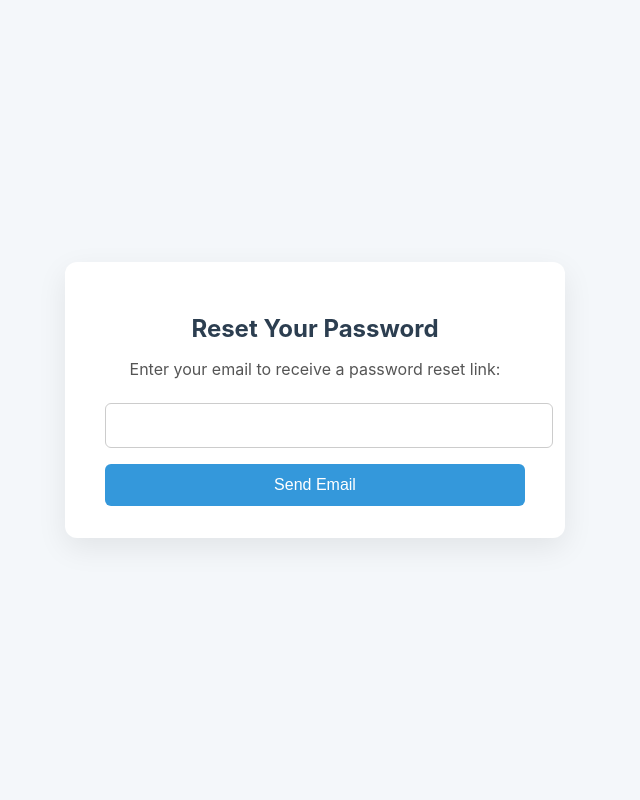
After one commit to alisha-malik/VenueBooker, a Django app: page /reset_password/ in a window 1280 px wide. The commit adds this page. Shown: the whole page, without its empty margins (325-965 px from the left). Run offline with Django 5.2, Linux system fonts and the light colour scheme.

Commit message:
Adding the functionality for reseting password at login page.

```diff
--- a/VB/urls.py
+++ b/VB/urls.py
@@ -4,6 +4,7 @@ URL configuration for VB project.
 The `urlpatterns` list routes URLs to views. For more information please see:
     https://docs.djangoproject.com/en/5.1/topics/http/urls/
 """
+from django.contrib.auth import views as auth_views
 from django.contrib import admin
 from django.urls import path, include
 from django.conf import settings
@@ -12,6 +13,11 @@ from django.conf.urls.static import static
 urlpatterns = [
     path('admin/', admin.site.urls),
     path('users/', include('users.urls')),
+
+    path('reset_password/', auth_views.PasswordResetView.as_view(template_name="users/password_reset_form.html"), name='password_reset'),
+    path('reset_password_sent/', auth_views.PasswordResetDoneView.as_view(template_name="users/password_reset_done.html"), name='password_reset_done'),
+    path('reset/<uidb64>/<token>/', auth_views.PasswordResetConfirmView.as_view(template_name="users/password_reset_confirm.html"), name='password_reset_confirm'),
+    path('reset_password_complete/', auth_views.PasswordResetCompleteView.as_view(template_name="users/password_reset_complete.html"), name='password_reset_complete'),
 ]
 
 # used to store media files during deployment
--- a/users/templates/users/login.html
+++ b/users/templates/users/login.html
@@ -182,6 +182,11 @@
         <input type="password" id="password" name="password" required placeholder=" ">
         <label for="password">Password</label>
       </div>
+
+      <div style="text-align:right; margin-top:-10px; margin-bottom:15px;">
+        <a href="{% url 'password_reset' %}" style="font-size:0.9rem; color:#3498db;">Forgot Password?</a>
+      </div>
+
       <div class="form-group">
         <select name="user_type" required>
           <option value="Client">Client</option>
--- /dev/null
+++ b/users/templates/users/password_reset_form.html
@@ -0,0 +1,76 @@
+<!DOCTYPE html>
+<html lang="en">
+<head>
+  <meta charset="UTF-8">
+  <title>Reset Password | VenueBooker</title>
+  <style>
+    body {
+      font-family: 'Inter', sans-serif;
+      background: #f4f7fa;
+      display: flex;
+      justify-content: center;
+      align-items: center;
+      height: 100vh;
+      margin: 0;
+    }
+
+    .reset-box {
+      background: white;
+      padding: 2rem 2.5rem;
+      border-radius: 12px;
+      box-shadow: 0 10px 30px rgba(0, 0, 0, 0.08);
+      width: 100%;
+      max-width: 420px;
+    }
+
+    h2 {
+      margin-bottom: 1rem;
+      color: #2c3e50;
+      text-align: center;
+    }
+
+    p {
+      margin-bottom: 1.5rem;
+      text-align: center;
+      color: #555;
+    }
+
+    form input[type="email"] {
+      width: 100%;
+      padding: 0.8rem;
+      font-size: 1rem;
+      border: 1px solid #ccc;
+      border-radius: 6px;
+      margin-bottom: 1rem;
+    }
+
+    button {
+      width: 100%;
+      padding: 0.75rem;
+      font-size: 1rem;
+      background-color: #3498db;
+      color: white;
+      border: none;
+      border-radius: 6px;
+      cursor: pointer;
+      transition: background-color 0.3s ease;
+    }
+
+    button:hover {
+      background-color: #2980b9;
+    }
+  </style>
+</head>
+<body>
+  <div class="reset-box">
+    <h2>Reset Your Password</h2>
+    <p>Enter your email to receive a password reset link:</p>
+
+    <form method="POST">
+      {% csrf_token %}
+      {{ form.email }}
+      <button type="submit">Send Email</button>
+    </form>
+  </div>
+</body>
+</html>
```
